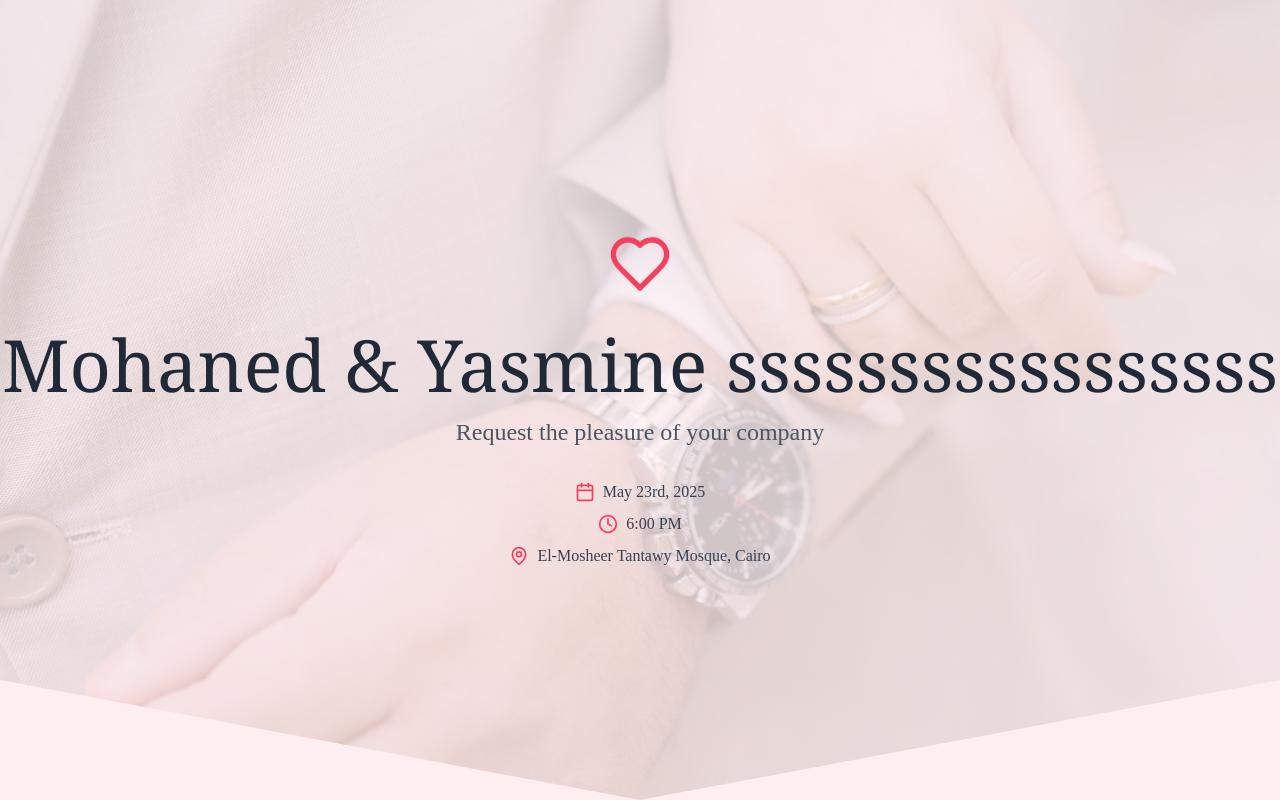
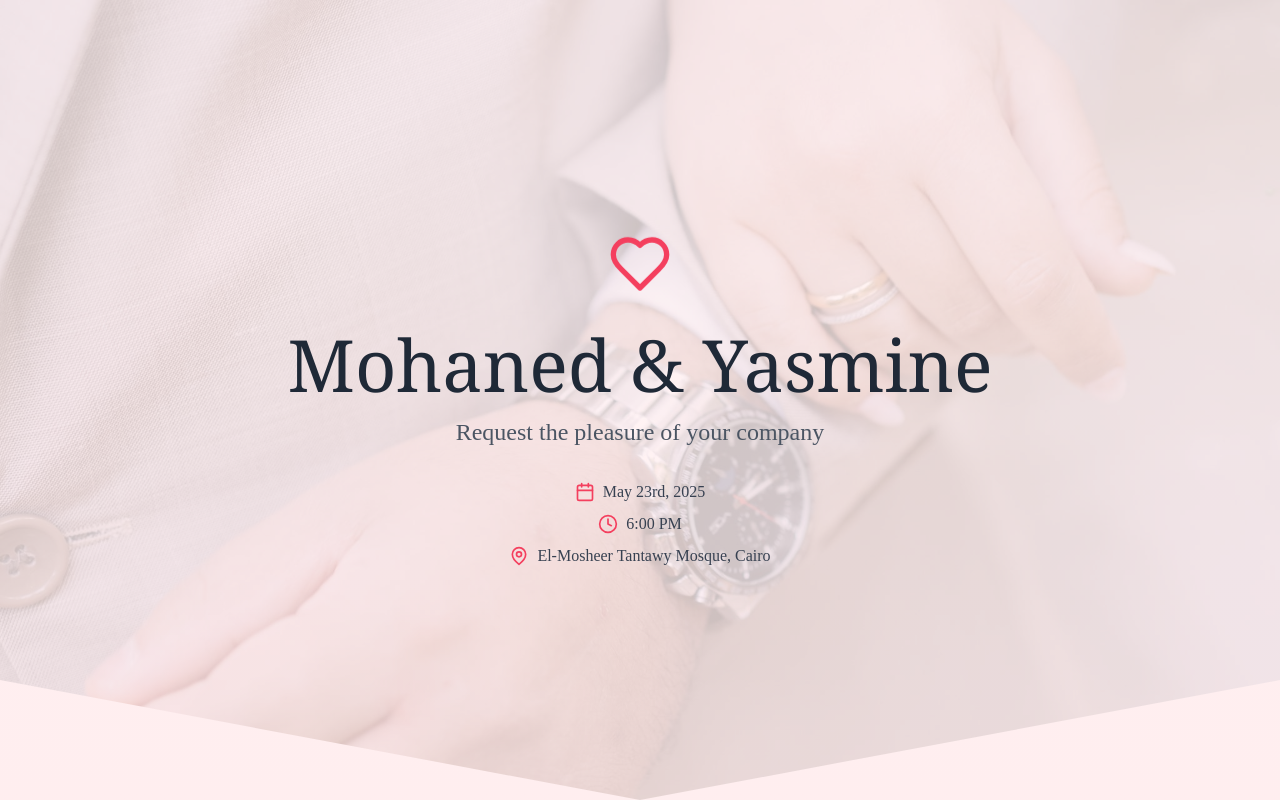
Before and after one commit to MohanedGhetas/katbktab, a React (Vite) app: page / in a window 1280 px wide. Shown: the top 800 px of the page. Built offline with nearby package versions, Linux system fonts and the light colour scheme.

Commit message:
Add @vercel/analytics dependency and clean up App component

```diff
--- a/package.json
+++ b/package.json
@@ -10,6 +10,7 @@
     "preview": "vite preview"
   },
   "dependencies": {
+    "@vercel/analytics": "^1.5.0",
     "lucide-react": "^0.344.0",
     "react": "^18.3.1",
     "react-dom": "^18.3.1"
--- a/src/App.tsx
+++ b/src/App.tsx
@@ -36,7 +36,6 @@ function App() {
             <Heart className="w-16 h-16 text-rose-500 mx-auto mb-8 float" />
             <h1 className="text-5xl md:text-7xl font-serif text-gray-800 mb-4">
               Mohaned & Yasmine
-              sssssssssssssssss
             </h1>
             <p className="text-2xl text-gray-600 font-light fade-in-up">
               Request the pleasure of your company
--- a/src/main.tsx
+++ b/src/main.tsx
@@ -2,6 +2,7 @@ import { StrictMode } from 'react';
 import { createRoot } from 'react-dom/client';
 import App from './App.tsx';
 import './index.css';
+import { Analytics } from "@vercel/analytics/react"
 
 createRoot(document.getElementById('root')!).render(
   <StrictMode>
```
Also changed, not shown: 1 other file (tests, documents, lock files or other folders).
